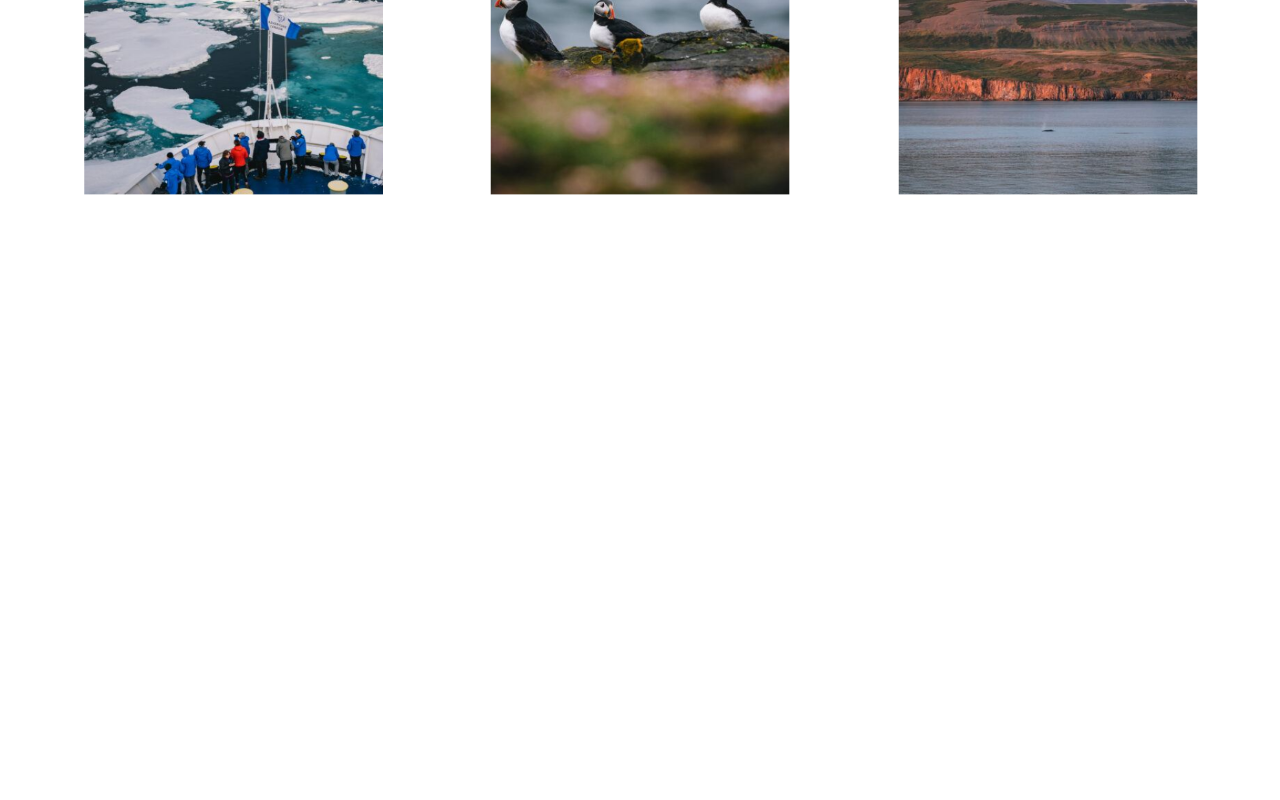
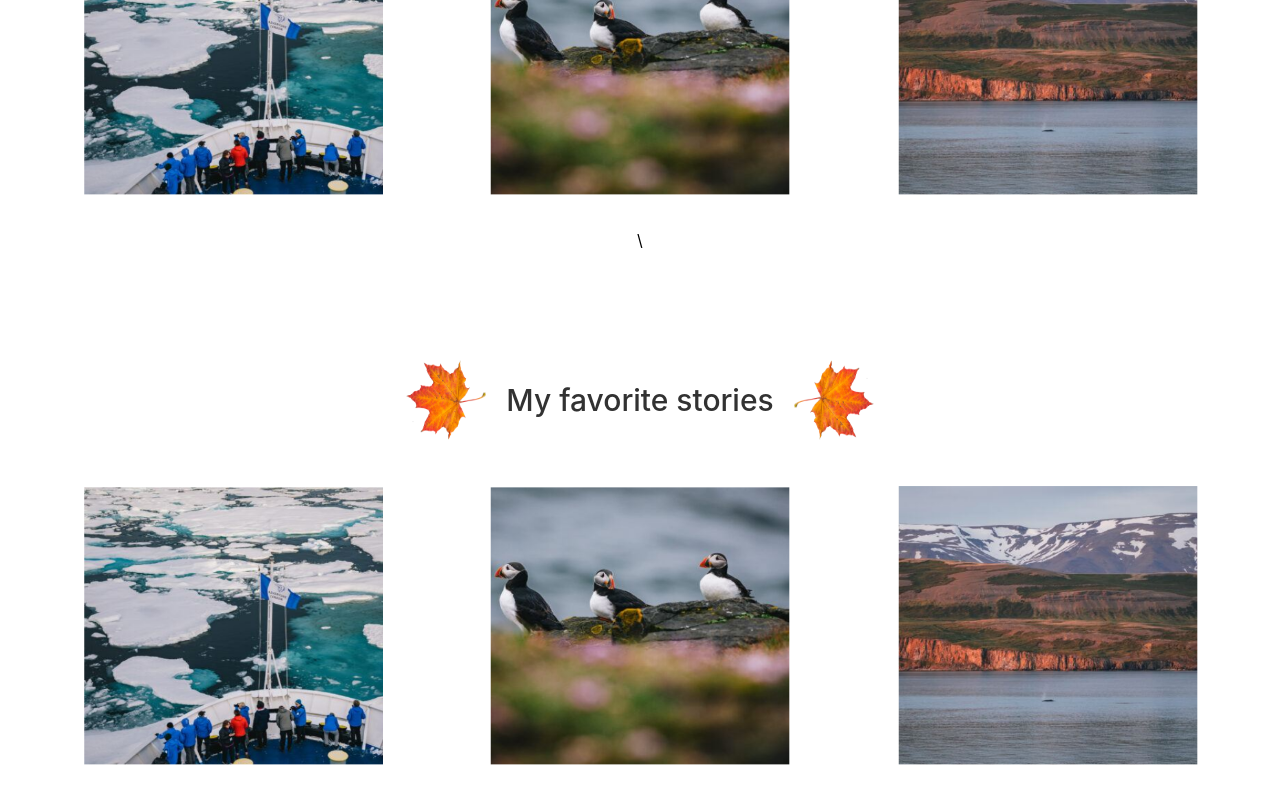
Before and after one commit to shafiar1111/TravelBlogFrontendReact, a React (Create React App) app: page / in a window 1280 px wide. Shown: the part 831-1631 px from the top of the page. Before the commit the page ends 1061 px from the top, so only its background shows below. Built offline with nearby package versions, Linux system fonts and the light colour scheme.

Commit message:
Components

```diff
--- a/src/Components/LeafWithText/LeafWithText.js
+++ b/src/Components/LeafWithText/LeafWithText.js
@@ -1,14 +1,14 @@
 import leaf from '../../Assets/leaf.png';
-
+import React from 'react';
 import './LeafWithText.css';
 
-function LeafWithText()
+function LeafWithText({text})
 {
 return (
 <div>
     <div className='leafwithtext'>
     <img src={leaf} className='leftleaf' width='80' height='80'alt='leaf'/>
-    <h3>My recent adventures</h3>
+    <h3>{text}</h3>
     <img src={leaf} className='rightleaf' width='80' height='80'alt='leaf'/>
     </div>
 </div>
--- /dev/null
+++ b/src/Components/ThreeImageGallery/ThreeImageGallery.css
@@ -0,0 +1,32 @@
+
+.recentimagehome
+{
+    display: flex;
+    justify-content: space-evenly;
+    align-items: center;
+}
+.recentimagehome .imagecontainer
+{
+    position: relative;
+    display: flex;
+    justify-content: center;
+    align-items: center;
+    width:350px;
+    height:350px;
+}
+.recentimagehome .overlay
+{
+    position: absolute;
+    width:300px;
+    height: 280px;
+    background-color: rgb(127, 255, 212); /* Transparent background */
+    transition:background-color  1s ease-in;
+    opacity:0;
+}
+.recentimagehome .imagecontainer:hover .overlay{
+    opacity:0.5;
+  }
+  .recentimagehome .imagecontainer:hover
+  {
+    border: 10px solid rgb(127, 255, 212) ;
+  }
--- /dev/null
+++ b/src/Components/ThreeImageGallery/ThreeImageGallery.js
@@ -0,0 +1,23 @@
+import './ThreeImageGallery.css';
+import React from 'react';
+
+function ThreeImageGallery({image1,image2,image3})
+{
+    return (
+        <div className='recentimagehome'>
+            <div className='imagecontainer'>
+            <img src={image1} width='300' height='280' className='im'/>
+            <div className='overlay'> </div>
+            </div>
+            <div className='imagecontainer'>
+            <img src={image2} width='300' height='280' className='im'/>
+            <div className='overlay'> </div>
+            </div>
+            <div className='imagecontainer'>
+            <img src={image3} width='300' height='280' className='im'/>
+            <div className='overlay'> </div>
+            </div>
+        </div>
+    )
+}
+export default ThreeImageGallery;
--- a/src/Pages/Home.js
+++ b/src/Pages/Home.js
@@ -1,33 +1,23 @@
 import Header from '../Components/Header/Header.js';
-import leaf from '../Assets/leaf.png';
 import img1 from '../Assets/1.png';
 import img2 from '../Assets/2.png';
 import img3 from '../Assets/3.png';
 
 import './Home.css';
 
+import React from 'react';
 import LeafWithText from '../Components/LeafWithText/LeafWithText.js';
+import ThreeImageGallery from '../Components/ThreeImageGallery/ThreeImageGallery.js';
 
 function Home()
 {
     return (
         <div>
-            <Header></Header>
-            <LeafWithText></LeafWithText>
-            <div className='recentimagehome'>
-                <div className='imagecontainer'>
-                <img src={img1} width='300' height='280' className='im'/>
-                <div className='overlay'> </div>
-                </div>
-                <div className='imagecontainer'>
-                <img src={img2} width='300' height='280' className='im'/>
-                <div className='overlay'> </div>
-                </div>
-                <div className='imagecontainer'>
-                <img src={img3} width='300' height='280' className='im'/>
-                <div className='overlay'> </div>
-                </div>
-                </div>
+            <Header/>
+            <LeafWithText text="My recent adventures"/>
+            <ThreeImageGallery image1={img1} image2={img2} image3={img3} /> \
+            <LeafWithText text="My favorite stories"/>
+            <ThreeImageGallery image1={img1} image2={img2} image3={img3} />
         </div>
     );
 }
```
Also changed, not shown: package.json (+8 -0 lines), src/Assets/bg-footer.jpg (added), 1 other file (tests, documents, lock files or other folders).
